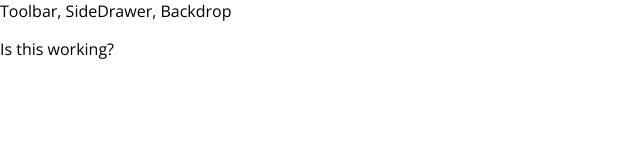
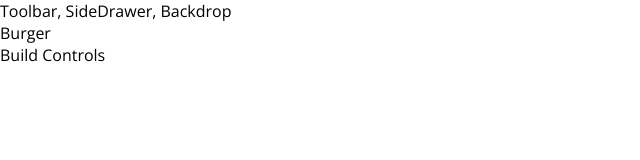
Before and after one commit to Jbabineau/React_The_Complete_Guide, a React app in the folder burger-builder/: page / in a window 1280 px wide. Shown: the top 160 px of the page, without its empty margins (0-640 px from the left). Built offline with nearby package versions, Linux system fonts and the light colour scheme.

Commit message:
adding container for burger state

```diff
--- a/burger-builder/src/App.js
+++ b/burger-builder/src/App.js
@@ -1,11 +1,12 @@
 import React, { Component } from 'react';
 import Layout from './components/Layout/Layout';
+import BurgerBuilder from './containers/BurgerBuilder/BurgerBuilder'
 
 function App() {
   return (
     <div>
       <Layout>
-        <p>Is this working?</p>
+        <BurgerBuilder />
       </Layout>
     </div>
   );
--- /dev/null
+++ b/burger-builder/src/components/Layout/Layout.css
@@ -0,0 +1,3 @@
+.Content {
+    margin-top: 16px;
+}
--- a/burger-builder/src/components/Layout/Layout.js
+++ b/burger-builder/src/components/Layout/Layout.js
@@ -1,5 +1,9 @@
 import React from 'react';
 import Aux from '../../hoc/Aux';
+
+import classes from './Layout.css';
+
+
 
 const layout = (props) => (
 
@@ -7,7 +11,7 @@
         <div>
             Toolbar, SideDrawer, Backdrop
         </div>
-        <main>
+        <main className={classes.Content}>
             {props.children}
         </main>
     </Aux>
--- /dev/null
+++ b/burger-builder/src/containers/BurgerBuilder/BurgerBuilder.js
@@ -0,0 +1,16 @@
+import React, { Component } from 'react';
+import Aux from '../../hoc/Aux';
+
+class BurgerBuilder extends Component {
+
+    render() {
+        return (
+            <Aux>
+                <div>Burger</div>
+                <div>Build Controls</div>
+            </Aux>
+        );
+    }
+}
+
+export default BurgerBuilder;
```
